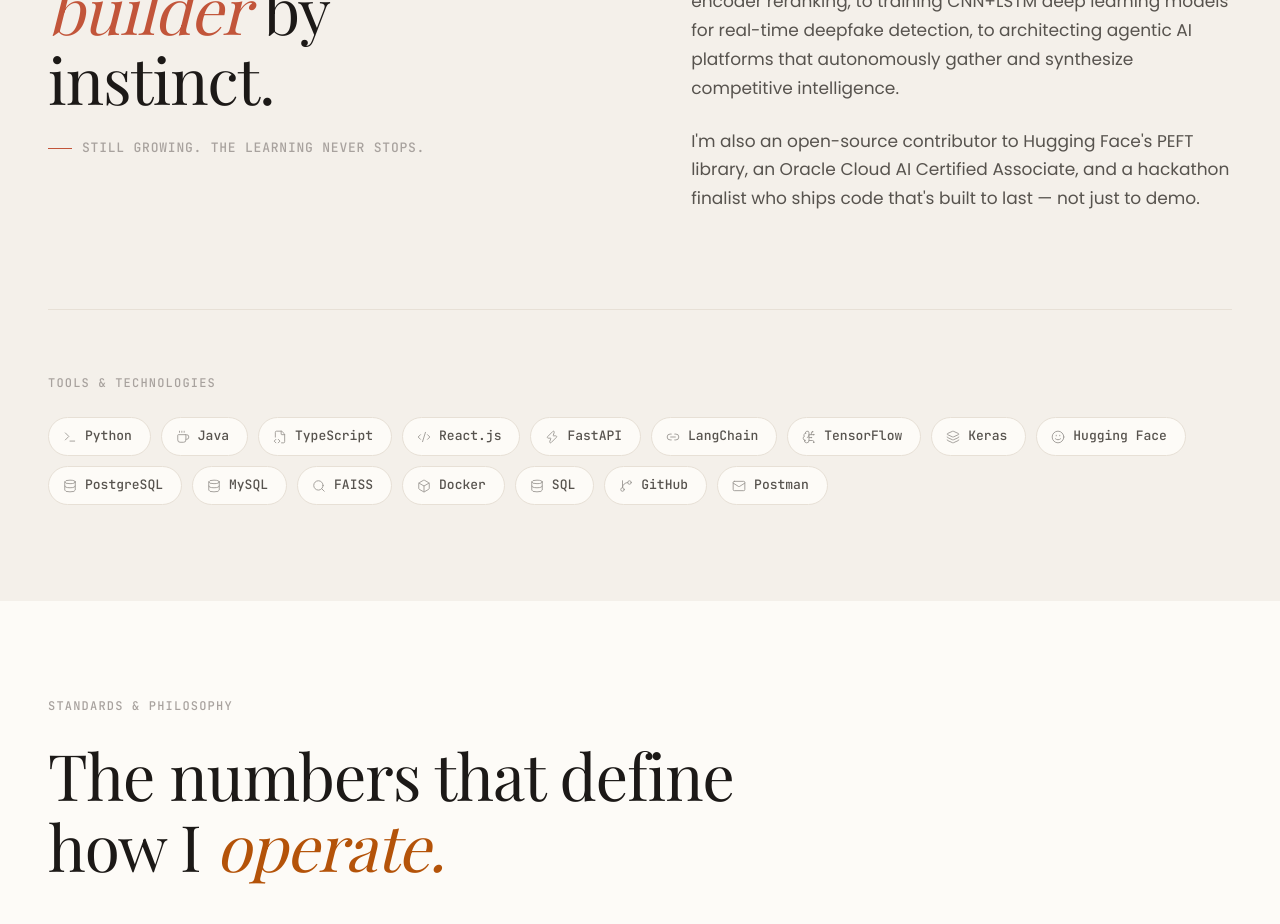
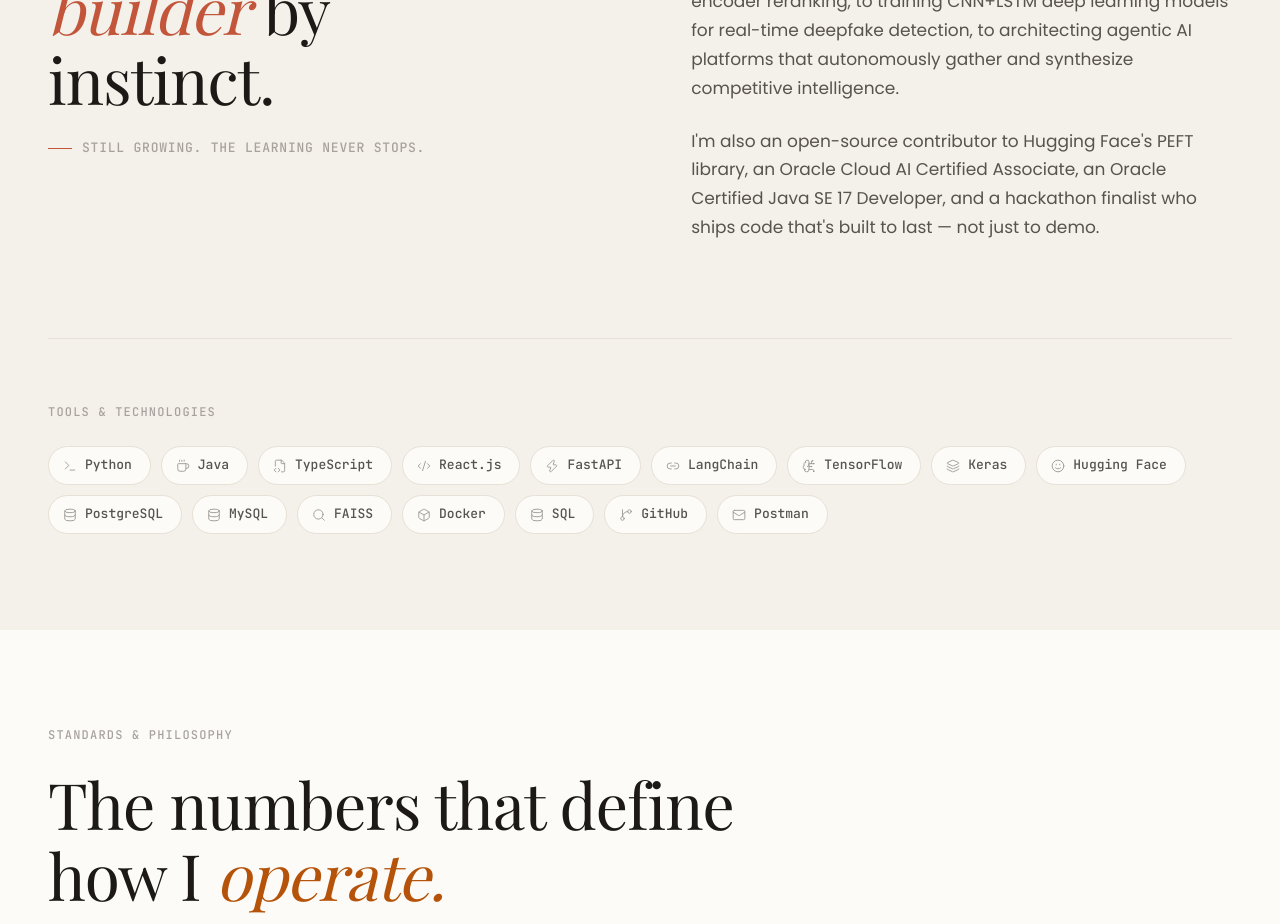
Before and after one commit to SanjayMuthuswamy/sanjay.dev, a React (Vite) app: page / in a window 1280 px wide. Shown: the part 1200-2124 px from the top of the page. Built offline with nearby package versions, Linux system fonts and the light colour scheme; a web font is replaced by a local one.

Commit message:
feat: add Java SE 17 Developer cert to bio

```diff
--- a/src/components/About.jsx
+++ b/src/components/About.jsx
@@ -65,8 +65,8 @@ export default function About() {
               </p>
               <p className="text-body">
                 I'm also an open-source contributor to Hugging Face's PEFT library,
-                an Oracle Cloud AI Certified Associate, and a hackathon finalist who
-                ships code that's built to last — not just to demo.
+                an Oracle Cloud AI Certified Associate, an Oracle Certified Java SE 17 Developer,
+                and a hackathon finalist who ships code that's built to last — not just to demo.
               </p>
             </div>
           </motion.div>
```
